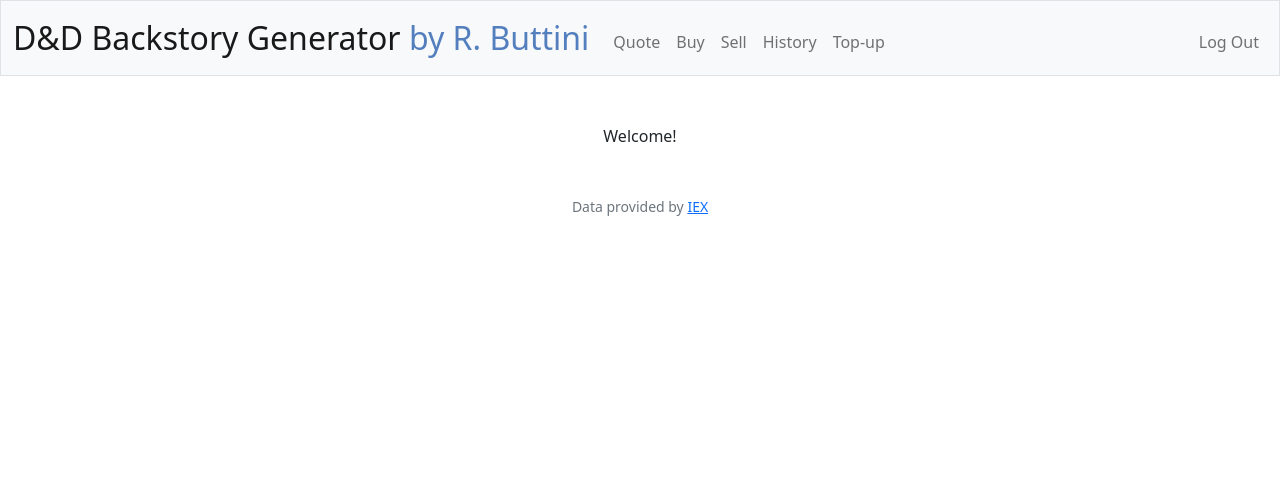
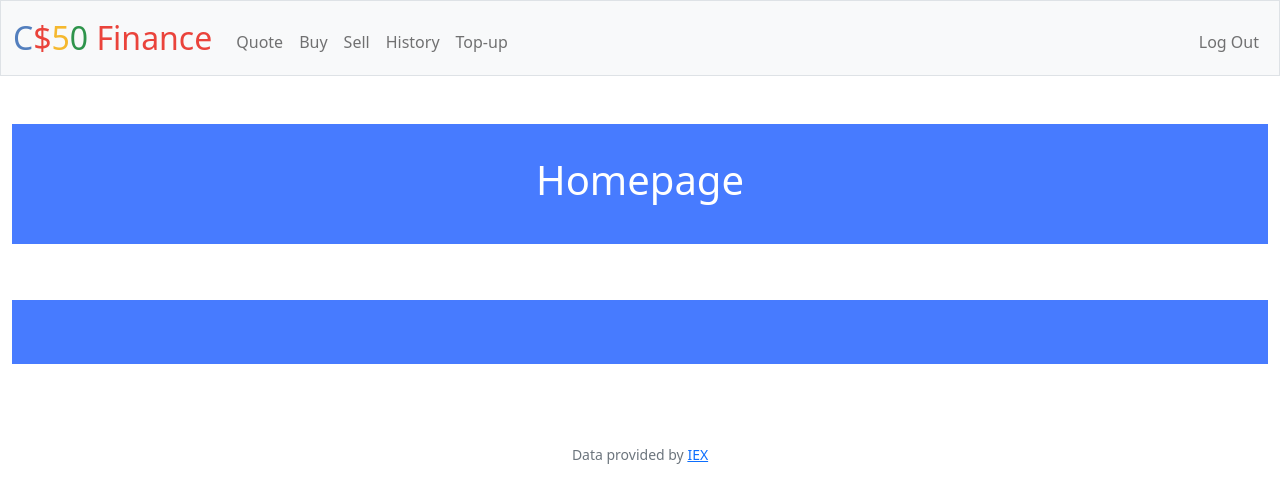
Before and after one commit to riccardoscloud/CS50x_2023, a Flask app: page / in a window 1280 px wide. Shown: the top 503 px of the page. Run offline with Flask 3, Linux system fonts and the light colour scheme; a user stored in the database is signed in; some libraries are stand-ins or nearby versions.

```diff
--- a/week10/finalproject/app.py
+++ b/week10/finalproject/app.py
@@ -5,11 +5,10 @@ from flask import Flask, flash, redirect, render_template, request, session
 from flask_session import Session
 from werkzeug.security import check_password_hash, generate_password_hash
 
-from helpers import apology, login_required
+from helpers import apology, login_required, password_check
 
 # Configure application
 app = Flask(__name__)
-
 
 # Configure session to use filesystem (instead of signed cookies)
 app.config["SESSION_PERMANENT"] = False
@@ -17,7 +16,7 @@ app.config["SESSION_TYPE"] = "filesystem"
 Session(app)
 
 # Configure CS50 Library to use SQLite database
-db = SQL("sqlite:///database.db")
+db = SQL("sqlite:///finance.db")
 
 
 @app.after_request
@@ -94,18 +93,23 @@ def register():
         if not request.form.get("username"):
             return apology("must provide username", 400)
 
-        # Ensure password was submitted
-        if not request.form.get("password") or request.form.get("password") != request.form.get("confirmation"):
-            return apology("must provide two matching passwords", 400)
-
         # Query database for username
-        username = request.form.get("username")
-        rows = db.execute("SELECT * FROM users WHERE username = ?", username)
+        rows = db.execute("SELECT * FROM users WHERE username = ?", request.form.get("username"))
 
         # Ensure username doesn't exist
         if len(rows) > 0:
             return apology("username already exists", 400)
 
+        # Ensure password was submitted
+        if not request.form.get("password") or request.form.get("password") != request.form.get("confirmation"):
+            return apology("must provide two matching passwords", 400)
+
+        # Ensure password is secure
+        check = password_check(request.form.get("password"))
+        if not check["password_ok"]:
+            return apology("password needs min 10 characters, 1 digit, 1 symbol, 1 lower and 1 uppercase letter", 400)
+
+        username = request.form.get("username")
         hash = generate_password_hash(request.form.get("password"))
 
         db.execute("INSERT INTO users (username, hash) VALUES (?, ?)", username, hash)
--- a/week10/finalproject/helpers.py
+++ b/week10/finalproject/helpers.py
@@ -1,3 +1,5 @@
+import re
+
 from flask import redirect, render_template, session
 from functools import wraps
 
@@ -29,3 +31,43 @@ def login_required(f):
             return redirect("/login")
         return f(*args, **kwargs)
     return decorated_function
+
+
+def password_check(password):
+    """
+    Verify the strength of 'password'
+    Returns a dict indicating the wrong criteria
+    A password is considered strong if:
+        10 characters length or more
+        1 digit or more
+        1 symbol or more
+        1 uppercase letter or more
+        1 lowercase letter or more
+    """
+
+    # calculating the length
+    length_error = len(password) < 10
+
+    # searching for digits
+    digit_error = re.search(r"\d", password) is None
+
+    # searching for uppercase
+    uppercase_error = re.search(r"[A-Z]", password) is None
+
+    # searching for lowercase
+    lowercase_error = re.search(r"[a-z]", password) is None
+
+    # searching for symbols
+    symbol_error = re.search(r"\W", password) is None
+
+    # overall result
+    password_ok = not ( length_error or digit_error or uppercase_error or lowercase_error or symbol_error )
+
+    return {
+        'password_ok' : password_ok,
+        'length_error' : length_error,
+        'digit_error' : digit_error,
+        'uppercase_error' : uppercase_error,
+        'lowercase_error' : lowercase_error,
+        'symbol_error' : symbol_error,
+    }
--- /dev/null
+++ b/week10/finalproject/requirements.txt
@@ -0,0 +1,4 @@
+cs50
+Flask
+Flask-Session
+requests
--- a/week10/finalproject/static/styles.css
+++ b/week10/finalproject/static/styles.css
@@ -9,7 +9,18 @@ nav .navbar-brand .blue
 {
     color: #537fbe;
 }
-
+nav .navbar-brand .red
+{
+    color: #ea433b;
+}
+nav .navbar-brand .yellow
+{
+    color: #f5b82e;
+}
+nav .navbar-brand .green
+{
+    color: #2e944b;
+}
 
 
 
--- a/week10/finalproject/templates/index.html
+++ b/week10/finalproject/templates/index.html
@@ -1,9 +1,19 @@
 {% extends "layout.html" %}
 
 {% block title %}
-    Home
+    Homepage
 {% endblock %}
 
 {% block main %}
-    Welcome!
+<div class="header">
+    <h1>Homepage</h1>
+</div>
+<div class="container">
+    <div class="section">
+
+    </div>
+</div>
+<div class="header">
+
+</div>
 {% endblock %}
--- a/week10/finalproject/templates/layout.html
+++ b/week10/finalproject/templates/layout.html
@@ -16,7 +16,7 @@
 
         <link href="/static/styles.css" rel="stylesheet">
 
-        <title>D&D Backstory Generator: {% block title %}{% endblock %}</title>
+        <title>C$50 Finance: {% block title %}{% endblock %}</title>
 
     </head>
 
@@ -24,7 +24,7 @@
 
         <nav class="bg-light border navbar navbar-expand-md navbar-light">
             <div class="container-fluid">
-                <a class="navbar-brand" href="/">D&D Backstory Generator <span class="blue">by R. Buttini</span></a>
+                <a class="navbar-brand" href="/"><span class="blue">C</span><span class="red">$</span><span class="yellow">5</span><span class="green">0</span> <span class="red">Finance</span></a>
                 <button aria-controls="navbar" aria-expanded="false" aria-label="Toggle navigation" class="navbar-toggler" data-bs-target="#navbar" data-bs-toggle="collapse" type="button">
                     <span class="navbar-toggler-icon"></span>
                 </button>
```
Also changed, not shown: week10/finalproject/database.db (deleted), week10/finalproject/finance.db (added), week10/finalproject/static/favicon.ico (added), 2 other files.
